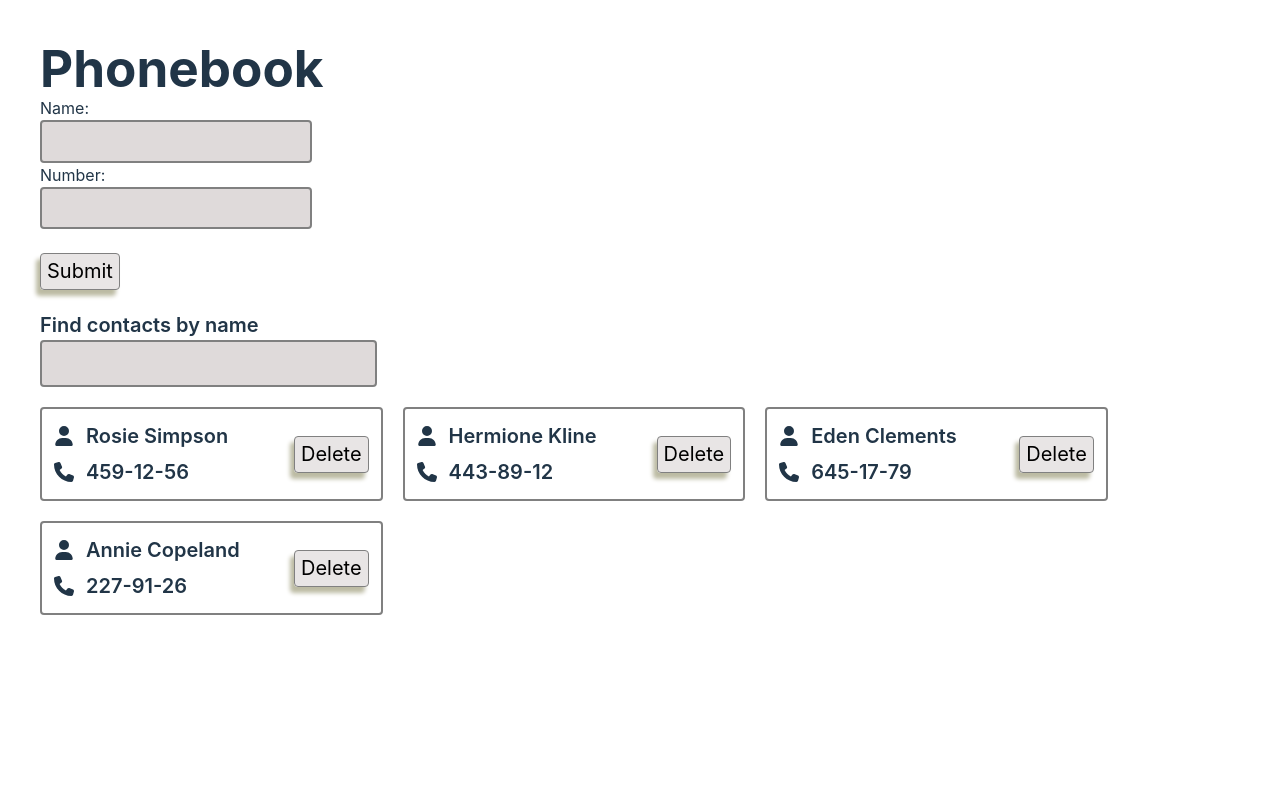
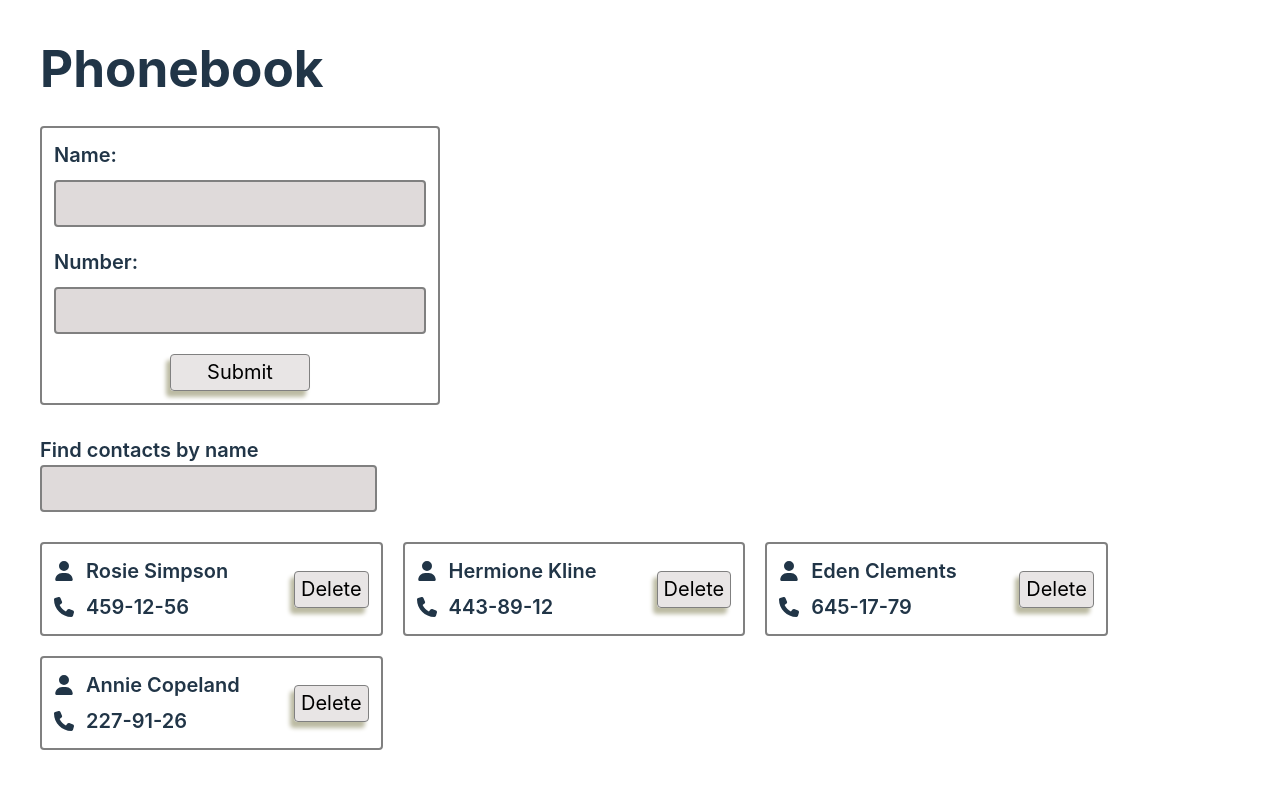
Before and after one commit to NataliaZgurska/ContactList-LocalStorage, a React app: page / in a window 1280 px wide. Shown: the top 788 px of the page. Built offline with nearby package versions, Linux system fonts and the light colour scheme; the HTML template or start-up script is replaced by a standard one.

Commit message:
update styles

```diff
--- a/src/components/ContactForm/ContactForm.jsx
+++ b/src/components/ContactForm/ContactForm.jsx
@@ -1,6 +1,6 @@
 import { ErrorMessage, Field, Form, Formik } from 'formik';
 import * as Yup from "yup";
-
+import css from './ContactForm.module.css'
 
 const FORM_INITIAL_VALUES = {
     name: "",
@@ -17,34 +17,35 @@ const ContactForm = ({ onAdd }) => {
   const handleSubmit = (values, actions) => {
       console.log(values);
        onAdd(values);
-		actions.resetForm();
+    actions.resetForm();
 	};
 
 
   return (
+    <div className={css.formAddContainer}>
       <Formik
           initialValues={ FORM_INITIAL_VALUES }
           validationSchema={FormSchema}
           onSubmit={handleSubmit}>
-          <Form>
-              <label>
+          <Form className={css.formAdd}>
+              <label className={css.formLabel}>
                   <span>Name:</span>
-                  <br />
+
                   <Field type="text" name="name" />
                   <ErrorMessage component="p" name='name'/>
               </label>
-<br />
-             <label>
+
+             <label className={css.formLabel}>
                   <span>Number:</span>
-                  <br />
+
                   <Field type="number" name="number" />
                      <ErrorMessage component="p" name='number'/>
             </label>
-              <br />
-<br />
-			<button type="submit">Submit</button>
+
+			      <button type="submit" className={css.formAddBtn}>Submit</button>
 			</Form>
-    </Formik>
+      </Formik>
+      </div>
   );
 }
 
--- /dev/null
+++ b/src/components/ContactForm/ContactForm.module.css
@@ -0,0 +1,30 @@
+.formAddContainer {
+  width: 400px;
+  border: 2px solid gray;
+  border-radius: 4px;
+  padding: 12px;
+  margin-top: 30px;
+}
+.formAdd {
+  display: flex;
+  flex-direction: column;
+  gap: 20px;
+  font-size: 20px;
+  font-weight: 600;
+}
+
+.formLabel {
+  display: flex;
+  flex-direction: column;
+  gap: 10px;
+}
+
+.formLabel p {
+  color: red;
+}
+
+.formAddBtn {
+  width: 140px;
+  margin-top: 20px;
+  margin: 0 auto;
+}
--- a/src/components/SearchBox/SearchBox.module.css
+++ b/src/components/SearchBox/SearchBox.module.css
@@ -1,7 +1,6 @@
-.filterContainer{
-    font-size: 20px;
-    font-weight: 600;
-    margin-top: 20px;
-    margin-bottom: 20px;
-
+.filterContainer {
+  font-size: 20px;
+  font-weight: 600;
+  margin-top: 30px;
+  margin-bottom: 30px;
 }
```
